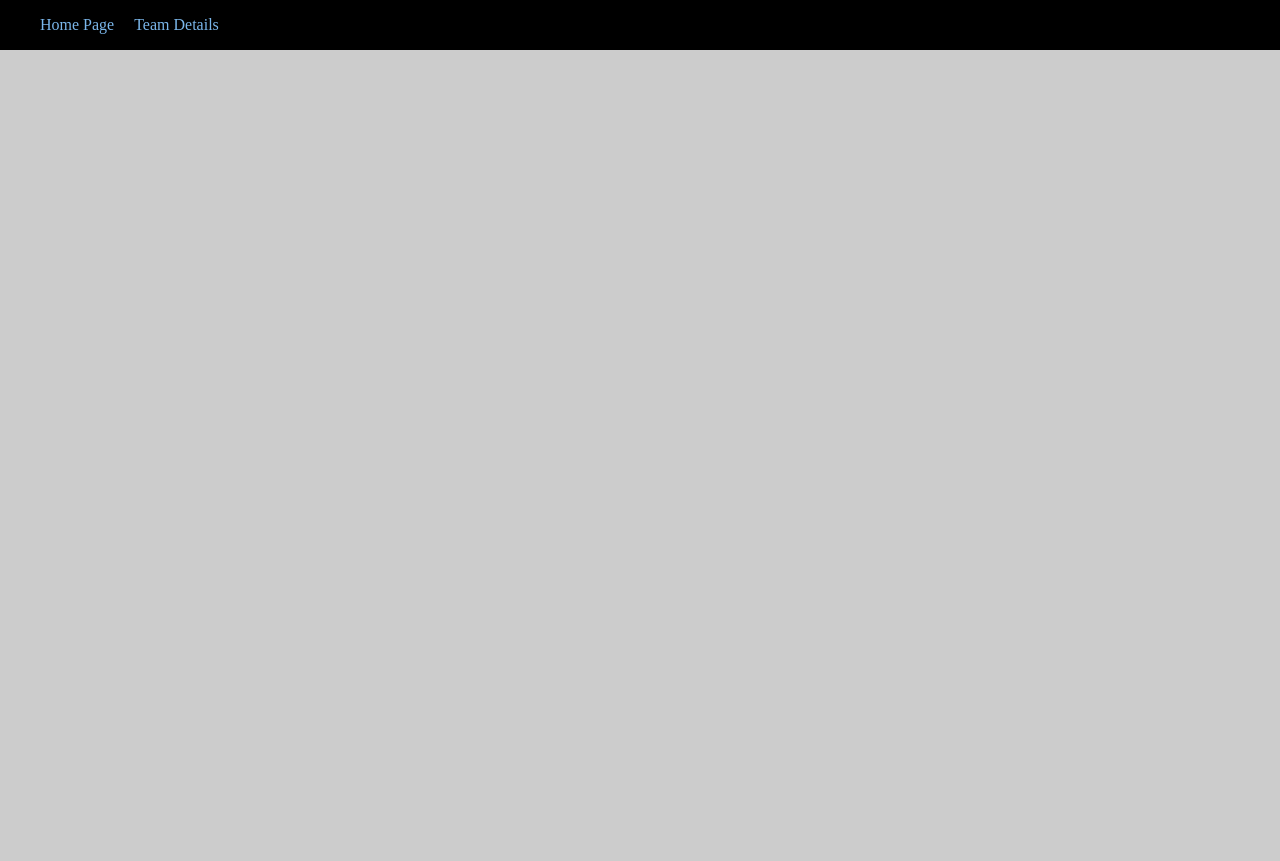
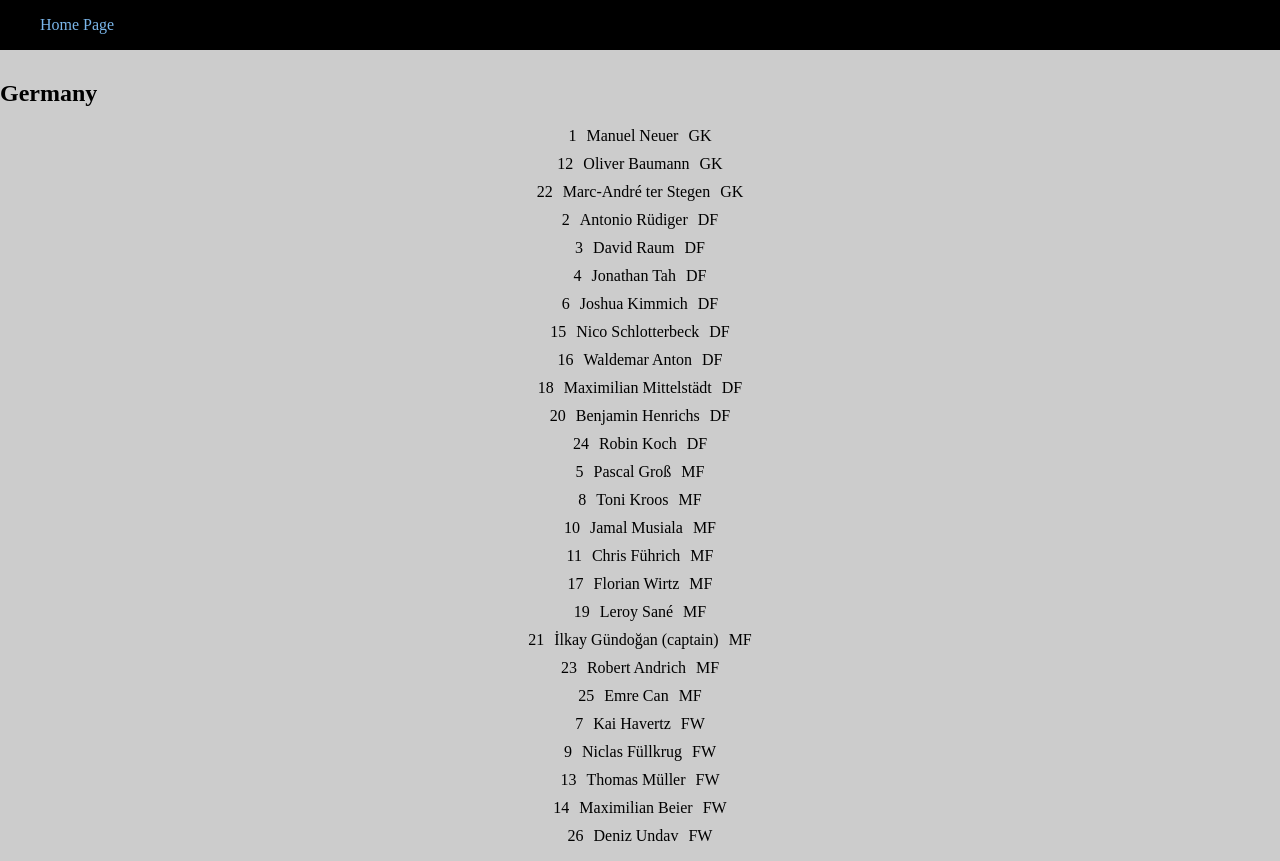
Before and after one commit to Sari-Solieman/sirma-academy-final-exam, a React (Vite) app: page /TeamDetails/1 in a window 1280 px wide. Before the commit the page ends 800 px from the top, so only its background shows below. Built offline with nearby package versions, Linux system fonts and the light colour scheme.

Commit message:
Add on click function that shows the squad for each team

```diff
--- a/public/css/styles.css
+++ b/public/css/styles.css
@@ -25,6 +25,8 @@ body {
 }
 
 .page {
+    display: flex;
+    flex-direction: column;
     margin-top: 100px;
     margin-left: 20px;
 }
@@ -77,6 +79,7 @@ body {
     background-color: azure;
     cursor: pointer;
     box-shadow: 10px 5px 5px rgba(0, 0, 0, 0.3);
+    border-radius: 15px;
 }
 
 .match:hover {
@@ -119,3 +122,66 @@ body {
     flex-direction: column;
     margin-top: 310px;
 }
+
+.match-info {
+    text-align: center;
+}
+
+.teams-info {
+    display: flex;
+    flex-direction: row;
+    justify-content: center;
+    align-items: center;
+    text-align: center;
+    gap: 10px;
+
+}
+
+.players-list {
+    list-style: none;
+    display: flex;
+    flex-direction: column;
+    gap: 10px;
+    padding: 0;
+}
+
+.field {
+    height: 400px;
+    display: grid;
+    grid-template-columns: repeat(4, 1fr);
+    grid-template-rows: repeat(6, 1fr);
+}
+
+
+
+
+.team-click {
+    box-shadow: 10px 5px 5px rgba(0, 0, 0, 0.3);
+    border: none;
+    height: 50px;
+    width: 200px;
+    font-size: 20px;
+    border-radius: 15px;
+    cursor: pointer;
+}
+
+.team-click:hover {
+    background-color: rgb(164, 164, 164);
+}
+
+.match-details-team {
+    display: flex;
+    flex-direction: row;
+    justify-content: center;
+    align-items: center;
+    gap: 20px;
+}
+
+.score-details {
+    font-size: 50px;
+}
+@media only screen and (max-width: 600px) {
+    .match-details-team {
+        flex-direction: column;
+    }
+}
--- a/src/App.jsx
+++ b/src/App.jsx
@@ -12,8 +12,8 @@ function App() {
       <Header />
       <Routes>
         <Route path='/' element={<HomePage />} />
-        <Route path='/TeamDetails' element={<TeamDetails />} />
         <Route path='/MatchDetails/:matchId' element={<MatchDetails />} />
+        <Route path='/TeamDetails/:teamID' element={<TeamDetails />} />
       </Routes>
     </>
   )
--- a/src/components/Header.jsx
+++ b/src/components/Header.jsx
@@ -3,7 +3,6 @@ import { Link } from 'react-router-dom';
 export default function Header() {
     const pages = [
         { title: 'Home Page', path: '/' },
-        { title: 'Team Details', path: '/TeamDetails' },
     ]
 
     return (
--- a/src/components/HomePage.jsx
+++ b/src/components/HomePage.jsx
@@ -1,8 +1,9 @@
-import { parseDate } from "./scripts/dateFormat";
 import { useNavigate } from "react-router-dom";
-import { parseScore } from "./scripts/parseScore";
 import { useQuery } from "@tanstack/react-query";
 import { fetchMatches, fetchTeams, fetchPlayers } from '../queries/dataQuery'
+import { parseScore } from "../scripts/parseScore";
+import { parseDate } from "../scripts/dateFormat"
+import { getTeamPlayers } from "../scripts/teamPlayers";
 
 export default function Matches() {
 
@@ -32,11 +33,7 @@ export default function Matches() {
         return team ? team.Name : 'Unknown';
     };
 
-    const getTeamPlayers = (teamID, players) => {
-        const player = players.filter(player => player.TeamID === teamID)
 
-        return player
-    };
 
 
     const renderMatch = (match) => {
@@ -47,12 +44,14 @@ export default function Matches() {
                 matchID: match.ID,
                 date: match.Date,
                 aTeam: {
-                    name: getTeamName(match.ATeamID, teams),
+                    id: match.ATeamID,
+                    name: getTeamName(match.ATeamID),
                     players: getTeamPlayers(match.ATeamID, players),
                     score: aTeamScore,
                 },
                 bTeam: {
-                    name: getTeamName(match.BTeamID, teams),
+                    id: match.BTeamID,
+                    name: getTeamName(match.BTeamID),
                     players: getTeamPlayers(match.BTeamID, players),
                     score: bTeamScore,
                 },
--- a/src/components/MatchDetails.jsx
+++ b/src/components/MatchDetails.jsx
@@ -1,35 +1,53 @@
-import { useLocation } from "react-router-dom";
+import { useLocation, useNavigate } from "react-router-dom";
 
 export default function MatchDetails() {
     const location = useLocation();
     const { matchDetails } = location.state;
+    const navigate = useNavigate();
+
+    const teamClickHandler = (teamID) => {
+
+        navigate(`/TeamDetails/${teamID}`)
+    }
 
     return (
         <div className="page">
-            <h1>Match Details</h1>
-            <p>{matchDetails.date}</p>
-            <h2>{matchDetails.aTeam.name} vs {matchDetails.bTeam.name}</h2>
-            <p>Score: {matchDetails.aTeam.score} - {matchDetails.bTeam.score}</p>
+            <div className="match-info">
+                <h1>Match Details</h1>
+                <p>{matchDetails.date}</p>
+                <div className="match-details-team">
+                    <div>
+                        <button
+                            className="team-click"
+                            onClick={() => teamClickHandler(matchDetails.aTeam.id)}>{matchDetails.aTeam.name}
+                        </button>
 
-            <h3>{matchDetails.aTeam.name} Players</h3>
-            <ul>
-                {matchDetails.aTeam.players.map(player => (
-                    <li key={player.ID}>
-                        {player.TeamNumber}
-                        {player.FullName}
-                        {player.Position} </li>
-                ))}
-            </ul>
+                        <div className="score-details">
+                            {matchDetails.aTeam.score}
+                        </div>
 
-            <h3>{matchDetails.bTeam.name} Players</h3>
-            <ul>
-                {matchDetails.bTeam.players.map(player => (
-                    <li key={player.ID}>
-                    {player.TeamNumber}
-                    {player.FullName}
-                    {player.Position} </li>
-                ))}
-            </ul>
+                        <img className="field" src="/assets/field.png" />
+                    </div>
+
+                    <div>
+                        <button
+                            className="team-click"
+                            onClick={() => teamClickHandler(matchDetails.bTeam.id)}>{matchDetails.bTeam.name}
+                        </button>
+
+
+                        <div className="score-details">
+                            {matchDetails.bTeam.score}
+                        </div>
+
+                        <img className="field" src="/assets/field.png" />
+                    </div>
+                </div>
+            </div>
         </div>
+
+
+
+
     );
 }
--- a/src/components/TeamDetails.jsx
+++ b/src/components/TeamDetails.jsx
@@ -1,8 +1,12 @@
-import { fetchTeams, fetchPlayers } from '../queries/dataQuery'
+import { useParams } from 'react-router-dom';
+import { fetchPlayers, fetchTeams } from '../queries/dataQuery'
 import { useQuery } from "@tanstack/react-query";
 
 
 export default function TeamDetails() {
+
+    const { teamID } = useParams();
+
     const { data: players, isLoading: playersLoading, error: playersError } = useQuery({
         queryKey: ['players'],
         queryFn: fetchPlayers,
@@ -11,57 +15,42 @@ export default function TeamDetails() {
     const { data: teams, isLoading: teamsLoading, error: teamsError } = useQuery({
         queryKey: ['teams'],
         queryFn: fetchTeams,
-    });
+    })
 
     if (playersLoading || teamsLoading) return <div>Loading...</div>;
     if (playersError) return <div>Error fetching players: {playersError.message}</div>;
     if (teamsError) return <div>Error fetching teams: {teamsError.message}</div>;
 
+    const team = teams.find(team => team.ID === teamID);
 
-    const getPlayersForTeam = (teamID) => {
-
+    const fillteredPlayers = players
+        .filter(player => player.TeamID === teamID)
+        .sort((a, b) => {
             const positionOrder = {
                 GK: 1,
                 DF: 2,
                 MF: 3,
                 FW: 4
-        };
-
-        return players
-            .filter(player => player.TeamID === teamID)
-            .sort((a, b) => {
+            }
             const posA = positionOrder[a.Position] || 999;
             const posB = positionOrder[b.Position] || 999;
-                return posA - posB;
-            });
-    };
+            return posA - posB
+        })
+
 
     return (
-        <div>
-            <h2>Teams and Players</h2>
-            {teams.map((team, index) => (
-                <div key={index}>
-                    <h3>{team.Name}</h3>
-                    <table>
-                        <thead>
-                            <tr>
-                                <th>No</th>
-                                <th>Player</th>
-                                <th>Pos.</th>
-                            </tr>
-                        </thead>
-                        <tbody>
-                            {getPlayersForTeam(team.ID).map((player, playerIndex) => (
-                                <tr key={playerIndex}>
-                                    <td>{player.TeamNumber}</td>
-                                    <td>{player.FullName}</td>
-                                    <td>{player.Position}</td>
-                                </tr>
+        <div className='teams-details'>
+            <h1>Team Details</h1>
+            <h2>{team ? team.Name : 'Unknown Team'}</h2>
+            <ul className='players-list'>
+                {fillteredPlayers.map((player) => (
+                    <li className='teams-info' key={player.ID}>
+                        <div>{player.TeamNumber}</div>
+                        <div>{player.FullName}</div>
+                        <div>{player.Position}</div>
+                    </li>
                 ))}
-                        </tbody>
-                    </table>
+            </ul>
         </div>
-            ))}
-        </div>
-    );
-}
+    )
+};
--- a/src/queries/dataQuery.js
+++ b/src/queries/dataQuery.js
@@ -56,3 +56,20 @@ export const fetchPlayers = async () => {
 
     return playerData;
 };
+
+export const fetchPlayersRecords = async () => {
+    const playerRecordResponse = await fetch('/data.recrods.csv');
+    if (!playerRecordResponse.ok) throw new Error('Players records load error')
+
+    const playerRecordText = await playerRecordResponse.text();
+    const playerRecordRows = playerRecordText.split('\n').map(row => row.split(','));
+    const firstPlayerRecord = playerRecordRows[0];
+    const playerRecordData = playerRecordRows.slice(1).map(row => {
+        const records = {};
+        firstPlayerRecord.forEach((record, index) => {
+            records[record.trim()] = row[index]?.trim()
+        })
+        return records;
+    })
+    return playerRecordData
+}
--- /dev/null
+++ b/src/scripts/teamPlayers.js
@@ -0,0 +1,17 @@
+export const getTeamPlayers = (teamID, players) => {
+    const teamPlayers = players.filter(player => player.TeamID === teamID)
+
+    const positionOrder = {
+        GK: 1,
+        DF: 2,
+        MF: 3,
+        FW: 4
+    };
+
+    return teamPlayers.sort((a, b) => {
+        const posA = positionOrder[a.Position] || 999;
+        const posB = positionOrder[b.Position] || 999;
+        return posA - posB;
+
+    });
+};
```
Also changed, not shown: public/assets/field.png (added), public/data/matches.csv, public/data/players.csv, src/scripts/dateFormat.js (renamed from src/components/scripts/dateFormat.js), src/scripts/parseScore.js (renamed from src/components/scripts/parseScore.js). Lines whose indentation alone changed are shown as unchanged.
